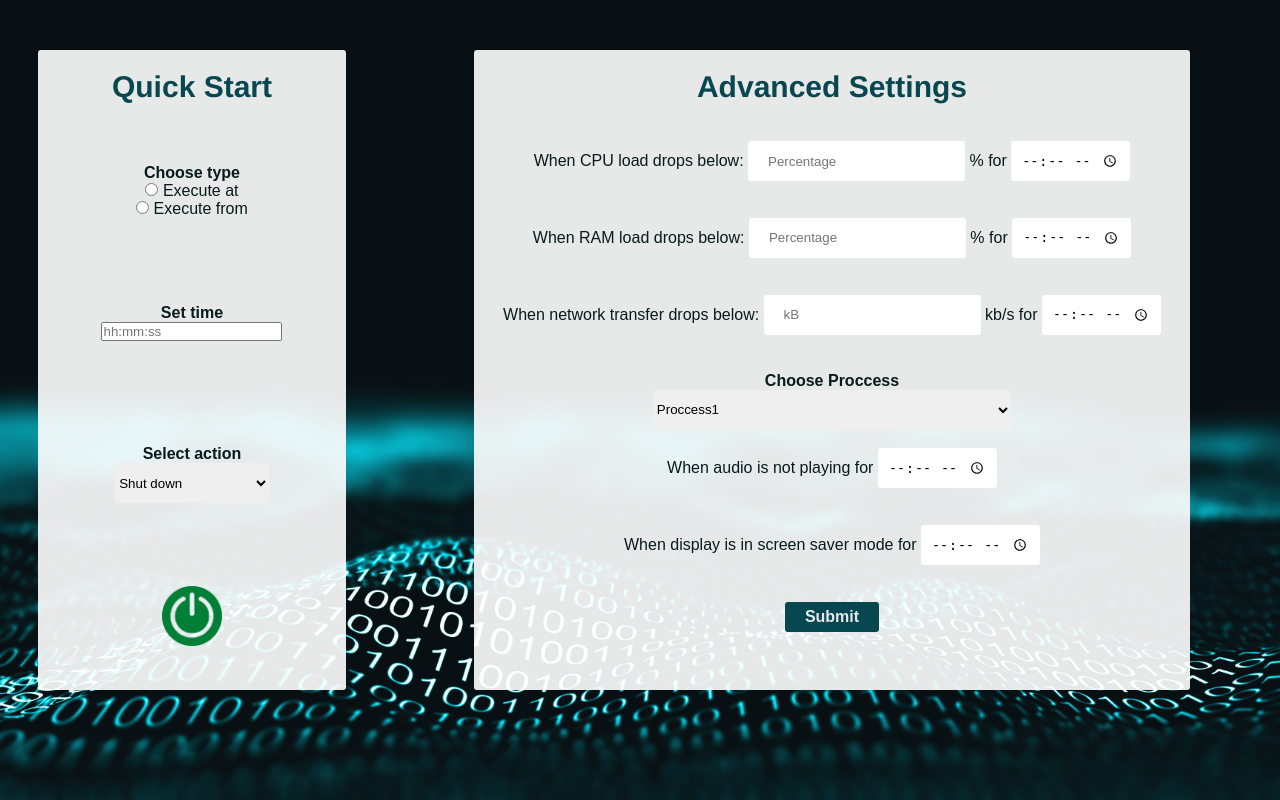
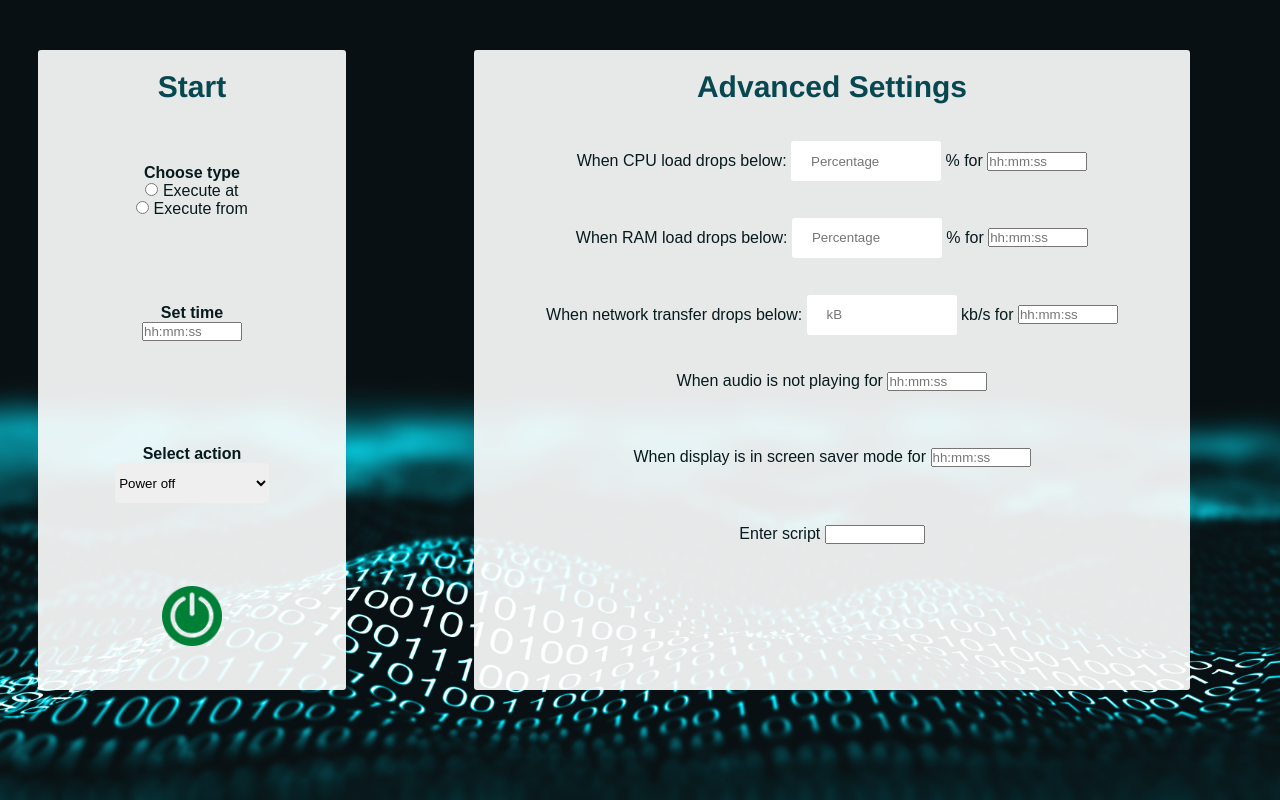
Before and after one commit to OrenVo/ITU---projekt, a Python web app: template templates/index.html in a window 1280 px wide. Shown: the part 50-850 px from the top of the page. Run offline with Jinja, Linux system fonts and the light colour scheme; the template is opened without the code that fills it, so the values that code supplies are empty.

Commit message:
Sending data to server function

```diff
--- a/static/css/index_style.css
+++ b/static/css/index_style.css
@@ -46,8 +46,13 @@ button:hover {
     background-color: #0b6a78;
 }
 
+input[type="text"]{
+    width: 100px;
+}
+
 input[type="number"] {
     height: 40px;
+    width: 150px;
     padding: 0px 20px;
     border: none;
     border-radius: 3px;
--- a/templates/index.html
+++ b/templates/index.html
@@ -1,8 +1,9 @@
 <!doctype html>
 <html>
+    <!-- HEAD -->
     <head>
         <meta name="viewport" content="width=device-width, initial-scale=1">
-        <link rel="stylesheet" href="../static/css/index_style.css" type="text/css"/>
+        <link rel="stylesheet" href="{{ url_for('static', filename='css/index_style.css') }}" type="text/css"/>
         <title>Index</title>
     </head>
 
@@ -17,7 +18,7 @@
             <div class="header_settings">
                 <div id="myBtnInfo"></div>
                 <button onclick="dark_mode_toggle()" id="dm_btn">dark mode</button>
-                <a href="#">
+                <a href="{{ url_for('web_logout') }}">
                     <button>Logout</button>
                 </a>
             </div>
@@ -31,7 +32,7 @@
             <div class="quick_start_container" id="qsc">
                 <!-- Header -->
                 <div class="quick_start_row h1">
-                    <h1>Quick Start</h1>
+                    <h1>Start</h1>
                 </div>
                 <!-- FORM -->
                 <form id="startForm">
@@ -55,14 +56,16 @@
                         <label for="action"><b>Select action</b></label><br>
 
                         <select name="action" id="action" required>
-                            <option value="shutdown">Shut down</option>
-                            <option value="lock">Lock</option>
-                            <option value="restart">Restart</option>
+                            <option value="Poweroff">Power off</option>
+                            <option value="Reboot">Reboot</option>
+                            <option value="Hibernate">Hibernate</option>
+                            <option value="Suspend">Suspend</option>
+                            <option value="Script">Script</option>
                         </select>
                     </div>
                     <!-- Launch button -->
                     <div class="quick_start_row">
-                        <a onclick="startFormToJson()">
+                        <a onclick="startFormToJson(), settingsFormToJson()">
                             <div id="on-off"></div>
                         </a>
                         <!--<button type="submit" onclick="formToJson()">Launch</button>-->
@@ -85,43 +88,44 @@
                         When CPU load drops below:
                         <input type="number" id="cpu_num" name="cpu_num" placeholder="Percentage">
                         % for
-                        <input type="time" id="cpu_time" name="cpu_time">
+                        <input type="text" id="cpu_time" name="cpu_time" placeholder="hh:mm:ss">
                     </div>
                     <!-- RAM -->
                     <div class="advanced_settings_row">
                         When RAM load drops below:
                         <input type="number" placeholder="Percentage">
                         % for
-                        <input type="time" id="ram_time" name="ram_time">
+                        <input type="text" id="ram_time" name="ram_time" placeholder="hh:mm:ss">
                     </div>
                     <!-- Network -->
                     <div class="advanced_settings_row">
                         When network transfer drops below:
                         <input type="number" name="net_num" id="net_num" placeholder="kB">
                         kb/s for
-                        <input type="time" name="net_time" id="net_time">
+                        <input type="text" name="net_time" id="net_time" placeholder="hh:mm:ss">
                     </div>
-                    <!-- Proccess -->
+                    <!-- Proccess
                     <div class="advanced_settings_row">
-                        <label for="proccess"><b>Choose Proccess</b></label><br>
+                        <label for="proccess"><b>Choose Proccess</b></label>
                         <select name="proccess" id="proccess">
                             <option value="proccess1">Proccess1</option>
                             <option value="proccess2">Proccess2</option>
                         </select>
-                    </div>
+                    </div>-->
                     <!-- Audio -->
                     <div class="advanced_settings_row">
                         When audio is not playing for
-                        <input type="time" name="audio_time" id="audio_time">
+                        <input type="text" name="audio_time" id="audio_time" placeholder="hh:mm:ss">
                     </div>
                     <!-- Screen saver -->
                     <div class="advanced_settings_row">
                         When display is in screen saver mode for
-                        <input type="time" name="screen_time" id="screen_time">
+                        <input type="text" name="screen_time" id="screen_time" placeholder="hh:mm:ss">
                     </div>
-                    <!-- Sumbit -->
+                    <!-- Script -->
                     <div class="advanced_settings_row">
-                        <button type="submit">Submit</button>
+                        Enter script
+                        <input type="text" name="script" id="script" placeholder="">
                     </div>
                 </form>
             </div>
@@ -137,8 +141,12 @@
         </div>
     </body>
 
-<!-- FORM JSON START -->
+<!-- jQuery library -->
+<script src="https://ajax.googleapis.com/ajax/libs/jquery/3.3.1/jquery.min.js"></script>
+
+<!-- FORM TO JSON -->
 <script type="text/javascript">
+
     /* Create HTTP request */
     function createXmlHttpRequestObject() {
       var xmlhttp;
@@ -158,22 +166,84 @@
       }
     }
 
-    /* Sending data to server */
-    function sendData(data)
+ /* Getting response from server */
+ function getData(server)
     {
         try
         {
             var request = new createXmlHttpRequestObject(); // Creating request
-            request.open("POST", "#", true); // Inicializing request
-            request.setRequestHeader("Content-Type", "application/x-www-form-urlencoded;"); // Setting header maybe /json
-            alert("Sending data to server.");
-            request.send(data); // Sending data
+            request.open("GET", server, true); // Inicializing request
+
+            alert("Recieving data from server.");
+
+            request.onreadystatechange = function()
+            {
+                if ((request.readyState == 4) && (request.status == 200)) // Response is ready
+                {
+                    alert("Ready data");
+                    alert(request.responseText);
+                    var response = JSON.parse(request.responseText);
+                    alert(response);
+                }
+            }
         }
         catch (e)
         {
             alert(e.toString());
         }
     }
+
+    /* Sending data to server */
+    function sendData(data, server)
+    {
+        /*$(document).ready(function(){
+            const Url = server;
+            $('#on-off').click(function(){
+                $.ajax({
+                    url: Url,
+                    type: "POST",
+                    success: function(result){
+                        alert("Success");
+                        console.log(result)
+                    },
+                    error: function(error){
+                        console.log('Error ${error}')
+                    }
+                })
+            })
+        })*/
+        try
+        {
+            var request = new createXmlHttpRequestObject(); // Creating request
+            request.open("POST", "{{ url_for('start_timer') }}", true); // Inicializing request
+            request.setRequestHeader("Content-Type", "application/json;"); // Setting header maybe /json
+
+            alert("Sending data to server.");
+            request.send(data); // Sending data
+
+            request.onload = function() {
+                alert(request.responseText);
+            };
+/*
+           request.onreadystatechange = function()
+            {
+                alert("Recieving data");
+                if ((request.readyState == 4) && (request.status == 200)) // Response is ready
+                {
+                    alert("Ready data");
+                    alert(request.responseText);
+                    var response = JSON.parse(request.responseText);
+                    alert(response);
+                }
+            }*/
+        }
+        catch (e)
+        {
+            alert(e.toString());
+        }
+    }
+
+
 
     /* Controling and calculating time input */
     function checkTime(time, type1)
@@ -222,14 +292,10 @@
     /* Parsing start form to JSON */
     function startFormToJson()
     {
-        var obj = {time:"", action:"", script:""}; // JS object
-        obj.script = null; // TODO
-
+        var obj = {time:null, action:null, script:null}; // JS object
         var type1 = document.getElementById("timer1");  // Input for type1
         var type2 = document.getElementById("timer2");  // Input for type2
-
         var time = document.getElementById("time"); // Input for time
-
         var action_elems = document.querySelectorAll("#startForm select"); // Action element
 
         /* Type is not set */
@@ -252,18 +318,137 @@
             obj.action = element.value;
         }
 
+        /* Script */
+        if(document.getElementById("script").value !== "")
+        {
+            obj.script = document.getElementById("script").value;
+        }
+
         /* Create JSON string from an object */
         var jsonData = JSON.stringify(obj);
         alert(jsonData);
 
         /* Sending data to server */
-        sendData(jsonData);
+        sendData(jsonData, "{{ url_for('start_timer') }}");
+
+        /* Recieving response from server */
+        //getData("{{ url_for('start_timer') }}");
     }
+
 
     /* SETTINGS FORM TO JSON */
     function settingsFormToJson()
     {
-        var obj = {};
+        var obj = {time:null, action:null, resource:null, value:null, script:null};
+        var type = false;
+        var action_elems = document.querySelectorAll("#startForm select"); // Action element
+
+        if(document.getElementById("cpu_num").value !== "")
+        { // CPU
+            if(document.getElementById("cpu_time").value !== "")
+            {
+                obj.resource = "CPU";
+                obj.value = document.getElementById("cpu_num").value;
+
+                /* Time */
+                var time_result = checkTime(document.getElementById("cpu_time").value, type);
+                if(time_result === "error")
+                {
+                   return alert("Enter a valid time! Format: hh:mm:ss ");
+                }
+                obj.time = time_result; // Set time into object
+            }
+            else
+            {
+                return alert("Enter CPU time!");
+            }
+            alert("cpu end");
+        }
+        else if(document.getElementById("ram_num").value !== "")
+        { // RAM
+            if(document.getElementById("ram_time").value !== "")
+            {
+                obj.resource = "RAM";
+                obj.value = document.getElementById("ram_num").value;
+                /* Time */
+                var time_result = checkTime(document.getElementById("ram_time").value, type);
+                if(time_result === "error")
+                {
+                   return alert("Enter a valid time! Format: hh:mm:ss ");
+                }
+                obj.time = time_result; // Set time into object
+            }
+            else
+            {
+                return alert("Enter RAM time!");
+            }
+            alert("ram end");
+        }
+        else if(document.getElementById("net_num").value !== "")
+        { // Network
+            if(document.getElementById("net_time").value !== "")
+            {
+                obj.resource = "Network";
+                obj.value = document.getElementById("net_num").value;
+                /* Time */
+                var time_result = checkTime(document.getElementById("net_time").value, type);
+                if(time_result === "error")
+                {
+                   return alert("Enter a valid time! Format: hh:mm:ss ");
+                }
+                obj.time = time_result; // Set time into object
+            }
+            else
+            {
+                return alert("Enter Network time!");
+            }
+        }
+        else if(document.getElementById("audio_time").value !== "")
+        { // Audio
+            obj.resource = "Audio";
+            /* Time */
+            var time_result = checkTime(document.getElementById("audio_time").value, type);
+            if(time_result === "error")
+            {
+               return alert("Enter a valid time! Format: hh:mm:ss ");
+            }
+            obj.time = time_result; // Set time into object
+        }
+        else if(document.getElementById("screen_time").value !== "")
+        { // Screen
+            obj.resource = "Screen";
+            /* Time */
+            var time_result = checkTime(document.getElementById("screen_time").value, type);
+            if(time_result === "error")
+            {
+               return alert("Enter a valid time! Format: hh:mm:ss ");
+            }
+            obj.time = time_result; // Set time into object
+        }
+
+        if(document.getElementById("script").value !== "")
+        { // Script
+            obj.script = document.getElementById("script").value;
+        }
+
+        alert("scrpt end");
+
+        /* Action */
+        var action_elems = document.querySelectorAll("#startForm select"); // Action element
+        for (var i = 0, element; element = action_elems[i++];)
+        {
+            obj.action = element.value;
+        }
+
+        /* Create JSON string from an object */
+        var jsonData = JSON.stringify(obj);
+        alert(jsonData);
+
+        /* Sending data to server */
+        //sendData(jsonData, "{{ url_for('start_monitor') }}");
+
+        /* Recieving response from server */
+        //getData("{{ url_for('start_monitor') }}");
     }
 </script>
 
@@ -276,43 +461,6 @@
         document.getElementById("h").classList.toggle("dark-mode-h");
         document.getElementById("dm_btn").classList.toggle("bgc_1");
     }
-</script>
-
-<!-- FORM JSON SETTINGS -->
-<script type="text/javascript">
-    window.addEventListener( "load", function () {
-        function sendData() {
-            const XHR = new XMLHttpRequest();
-
-            // Bind the FormData object and the form element
-            const FD = new FormData( form );
-
-            // Define what happens on successful data submission
-            XHR.addEventListener( "load", function(event) {
-              alert( event.target.responseText );
-            } );
-
-            // Define what happens in case of error
-            XHR.addEventListener( "error", function( event ) {
-              alert( 'Oops! Something went wrong.' );
-            } );
-
-            // Set up our request
-            XHR.open( "POST", "https://example.com/cors.php" );
-
-
-            // The data sent is what the user provided in the form
-            XHR.send( FD );
-        }
-
-        // ADVANCED SETTINGS
-        const settingsform = document.getElementById("settingsForm");
-        startform.addEventListener( "submit", function ( event ) {
-            event.preventDefault();
-
-            sendData();
-        } );
-    } );
 </script>
 
 <!-- MODAL WINDOW -->
--- a/templates/running.html
+++ b/templates/running.html
@@ -4,7 +4,7 @@
 <!-- HEAD -->
 <head>
   <meta name="viewport" content="width=device-width, initial-scale=1">
-  <link rel="stylesheet" href="../static/css/running_style.css" type="text/css"/>
+  <link rel="stylesheet" href="{{ url_for('static', filename='css/running_style.css') }}" type="text/css"/>
   <title>Running</title>
 </head>
 
@@ -19,7 +19,7 @@
         <div class="header_settings">
             <div id="myBtnInfo"></div>
             <button onclick="dark_mode_toggle()" id="dm_btn">dark mode</button>
-            <a href="#">
+            <a href="{{ url_for('web_logout') }}">
                 <button>Logout</button>
             </a>
         </div>
```
Also changed, not shown: 1 other file.
